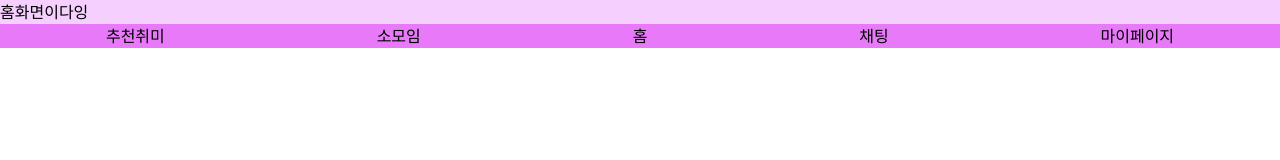
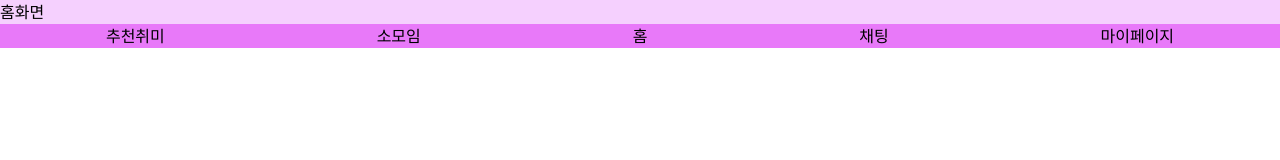
Before and after one commit to hyobin0726/do-frontend, a Next.js app: page / in a window 1280 px wide. Shown: the top 160 px of the page. Built offline with nearby package versions, Linux system fonts and the light colour scheme.

Commit message:
init: first commit

```diff
--- a/src/app/(home)/page.tsx
+++ b/src/app/(home)/page.tsx
@@ -3,7 +3,7 @@ import MainNavigation from '@/components/layouts/MainNavigation'
 export default function Home() {
     return (
         <>
-            <div className="flex flex-1 bg-fuchsia-200">홈화면이다잉</div>
+            <div className="flex flex-1 bg-fuchsia-200">홈화면</div>
             <MainNavigation />
         </>
     )
```
